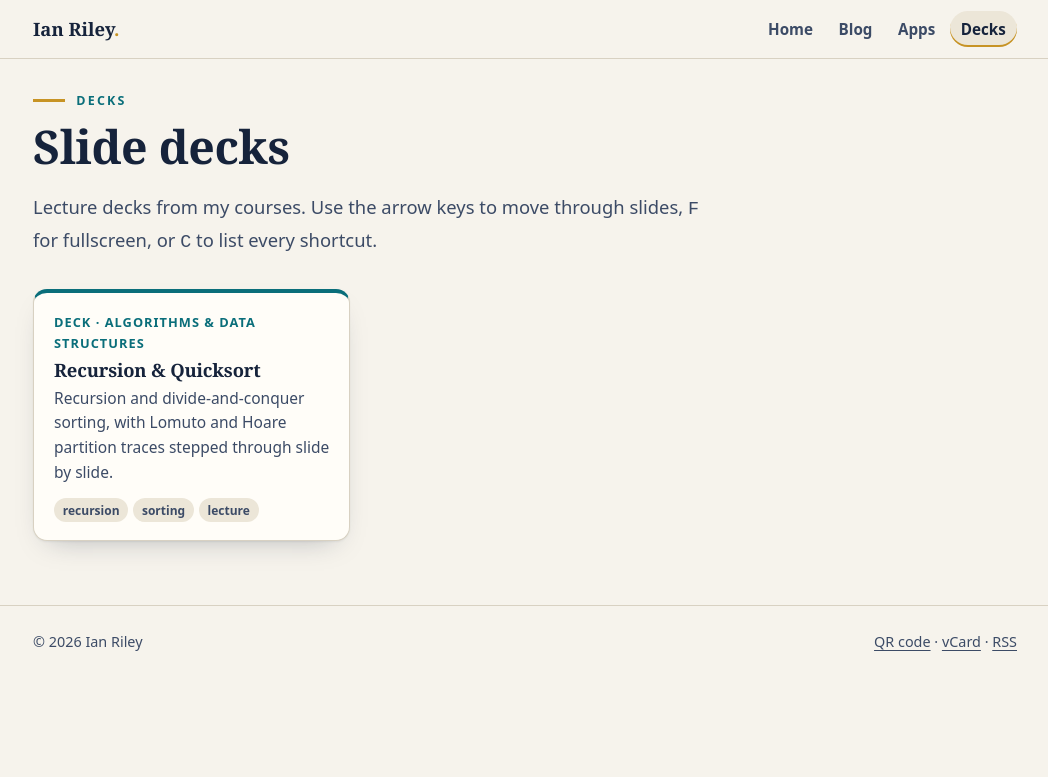
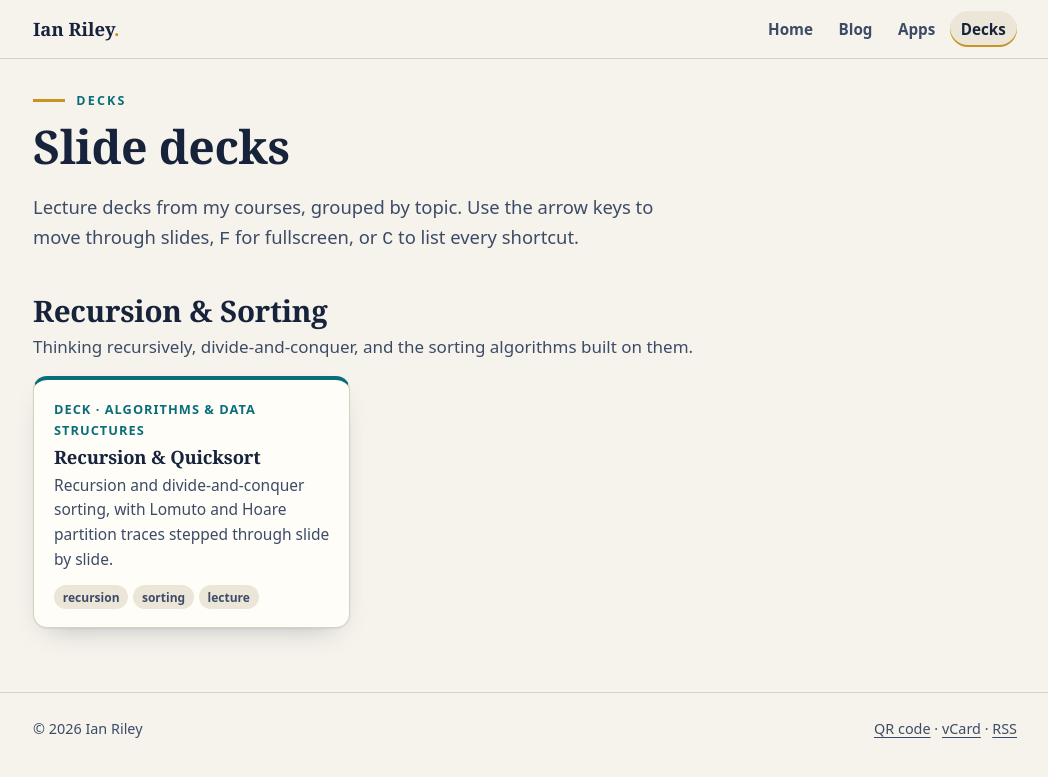
Before and after one commit to isr413/isr413.github.io, a Jekyll site: the page built from decks/index.html, in a window 1280 px wide. Shown: the top 777 px of the page, without its empty margins (115-1163 px from the left). Built offline with Jekyll 4.4.1, drawn with Linux system fonts in a browser that asks for light colours.

Commit message:
Pinned Table of Contents post and topic-grouped Decks page
- Replace the Hello, world post with an auto-generated Table of Contents,
  pinned to the top of the blog and home page via `pinned: true`
- Group decks by category from _data/deck_categories.yml, with a topic
  jump bar and an "Other" fallback for uncategorized decks

Co-Authored-By: Claude Opus 5.5 <noreply@anthropic.com>

```diff
--- /dev/null
+++ b/_data/deck_categories.yml
@@ -0,0 +1,6 @@
+# Topic groups for the Decks page, in display order.
+# Each deck in decks.yml names one of these ids in its `category` field.
+# Decks with a missing or unknown category are listed under "Other" at the end.
+- id: recursion-sorting
+  title: Recursion & Sorting
+  description: Thinking recursively, divide-and-conquer, and the sorting algorithms built on them.
--- a/_data/decks.yml
+++ b/_data/decks.yml
@@ -1,7 +1,9 @@
-# Single-file HTML slide decks, newest first.
+# Single-file HTML slide decks, newest first within each category.
 # Drop the file in decks/ unchanged (no front matter) and add an entry here.
+# `category` must match an id in deck_categories.yml.
 - title: Recursion & Quicksort
   url: /decks/recursion-and-quicksort.html
+  category: recursion-sorting
   course: Algorithms & Data Structures
   description: Recursion and divide-and-conquer sorting, with Lomuto and Hoare partition traces stepped through slide by slide.
   tags: [recursion, sorting, lecture]
--- /dev/null
+++ b/_includes/deck-groups.html
@@ -0,0 +1,49 @@
+{%- comment -%}
+  Decks grouped by category, in deck_categories.yml order.
+  Usage: {% include deck-groups.html %}            (cards, for the Decks page)
+         {% include deck-groups.html style="list" %} (links, for the table of contents)
+{%- endcomment -%}
+{%- assign known_ids = site.data.deck_categories | map: "id" -%}
+{%- for cat in site.data.deck_categories %}
+{%- assign decks = site.data.decks | where: "category", cat.id %}
+{%- if decks.size > 0 %}
+{%- if include.style == "list" %}
+<h3>{{ cat.title }}</h3>
+<ul>
+  {%- for deck in decks %}
+  <li><a href="{{ deck.url | relative_url }}">{{ deck.title }}</a>: {{ deck.description }}</li>
+  {%- endfor %}
+</ul>
+{%- else %}
+<section class="deck-group" id="{{ cat.id }}" aria-labelledby="{{ cat.id }}-title">
+  <h2 id="{{ cat.id }}-title">{{ cat.title }}</h2>
+  {%- if cat.description %}<p class="muted">{{ cat.description }}</p>{% endif %}
+  <div class="grid">
+    {%- for deck in decks %}{% include work-card.html item=deck label="Deck" %}{% endfor %}
+  </div>
+</section>
+{%- endif %}
+{%- endif %}
+{%- endfor %}
+
+{%- assign other = "" | split: "" %}
+{%- for deck in site.data.decks %}
+{%- unless known_ids contains deck.category %}{% assign other = other | push: deck %}{% endunless %}
+{%- endfor %}
+{%- if other.size > 0 %}
+{%- if include.style == "list" %}
+<h3>Other</h3>
+<ul>
+  {%- for deck in other %}
+  <li><a href="{{ deck.url | relative_url }}">{{ deck.title }}</a>: {{ deck.description }}</li>
+  {%- endfor %}
+</ul>
+{%- else %}
+<section class="deck-group" id="other" aria-labelledby="other-title">
+  <h2 id="other-title">Other</h2>
+  <div class="grid">
+    {%- for deck in other %}{% include work-card.html item=deck label="Deck" %}{% endfor %}
+  </div>
+</section>
+{%- endif %}
+{%- endif %}
--- a/assets/css/style.css
+++ b/assets/css/style.css
@@ -234,6 +234,21 @@ main.wrap { padding-block: 2rem 4rem; }
 .prose th, .prose td { border: 1px solid var(--rule); padding: .4rem .7rem; }
 .post-meta { color: var(--ink-2); font-weight: 600; font-size: .95rem; margin: 0 0 2rem; }
 
+.deck-group { margin-top: 2.5rem; scroll-margin-top: 5rem; }
+.deck-group h2 { margin: 0 0 .3rem; }
+.deck-group > p { margin: 0 0 1rem; }
+.topic-nav { display: flex; flex-wrap: wrap; gap: .4rem; margin-top: 1.25rem; }
+.topic-nav .tag { font-size: .85rem; padding: .3rem .75rem; text-decoration: none; }
+.topic-nav .tag:hover { color: var(--ink); box-shadow: inset 0 -2px 0 var(--gold); }
+.topic-nav .tag .muted { margin-left: .3rem; font-weight: 600; }
+
+.pin {
+  display: inline-block; margin-left: .5rem; padding: .1rem .5rem; border-radius: 999px;
+  vertical-align: middle; background: var(--gold); color: var(--paper);
+  font-family: var(--sans); font-size: .7rem; font-weight: 800; letter-spacing: .08em; text-transform: uppercase;
+}
+.post-list li.pinned { background: var(--paper-2); padding-inline: 1rem; border-radius: 10px; border: 0; margin-bottom: .5rem; }
+
 .empty { padding: 2rem; border: 1px dashed var(--rule); border-radius: var(--radius); color: var(--ink-2); text-align: center; }
 
 /* ---- 9. Print (qr.html and general) ------------------------------------ */
--- a/decks/index.html
+++ b/decks/index.html
@@ -1,11 +1,17 @@
 ---
 layout: default
 title: Decks
-description: Lecture slide decks by Ian Riley.
+description: Lecture slide decks by Ian Riley, grouped by topic.
 ---
 <p class="kicker">Decks</p>
 <h1>Slide decks</h1>
-<p class="lede">Lecture decks from my courses. Use the arrow keys to move through slides, <kbd>F</kbd> for fullscreen, or <kbd>C</kbd> to list every shortcut.</p>
-<div class="grid" style="margin-top:2rem">
-  {%- for deck in site.data.decks %}{% include work-card.html item=deck label="Deck" %}{% endfor %}
-</div>
+<p class="lede">Lecture decks from my courses, grouped by topic. Use the arrow keys to move through slides, <kbd>F</kbd> for fullscreen, or <kbd>C</kbd> to list every shortcut.</p>
+{%- if site.data.deck_categories.size > 1 %}
+<nav class="topic-nav" aria-label="Topics">
+  {%- for cat in site.data.deck_categories %}
+  {%- assign n = site.data.decks | where: "category", cat.id | size %}
+  {%- if n > 0 %}<a class="tag" href="#{{ cat.id }}">{{ cat.title }} <span class="muted">{{ n }}</span></a>{% endif %}
+  {%- endfor %}
+</nav>
+{%- endif %}
+{% include deck-groups.html %}
```
Also changed, not shown: _includes/post-list.html (added, +17 -0 lines), _posts/2026-10-06-hello-world.md (deleted, +0 -12 lines), _posts/2026-10-06-table-of-contents.md (added, +41 -0 lines), blog/index.html (+1 -9 lines), index.html (+2 -11 lines), README.md.
